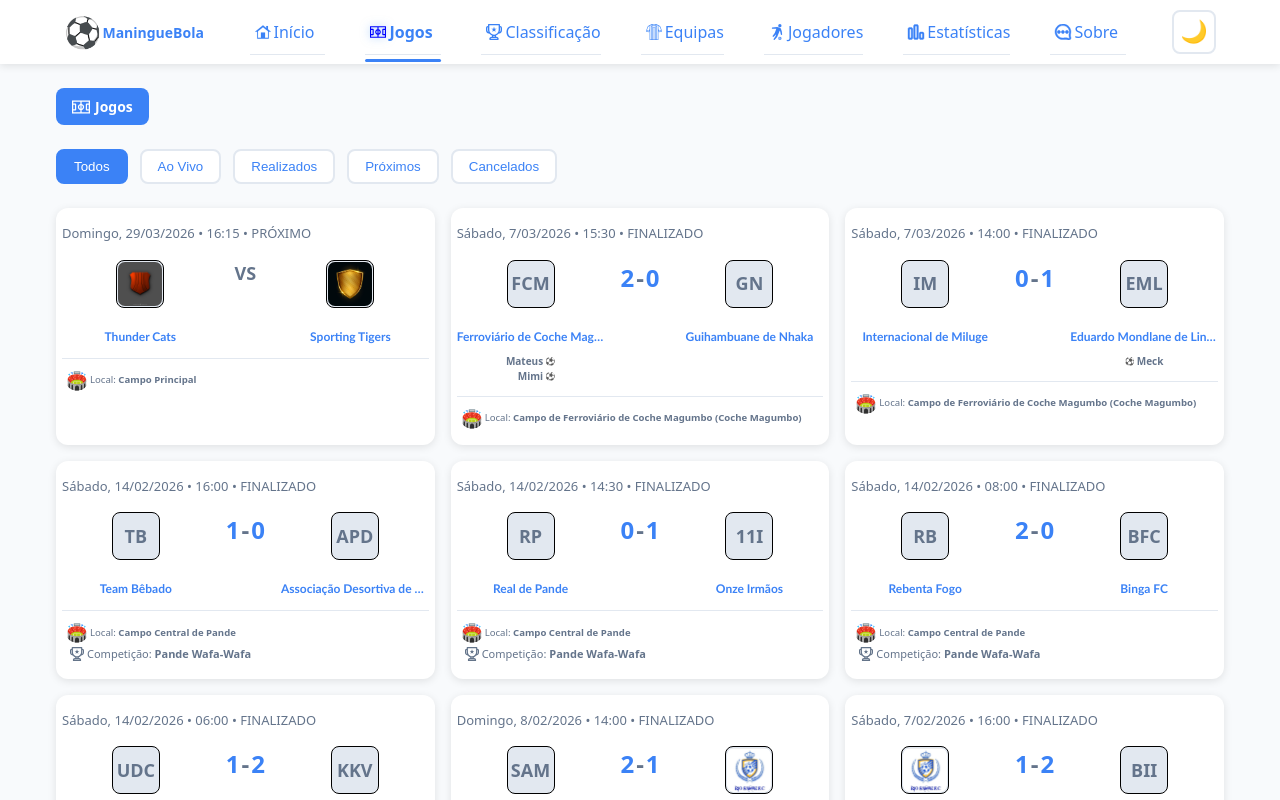
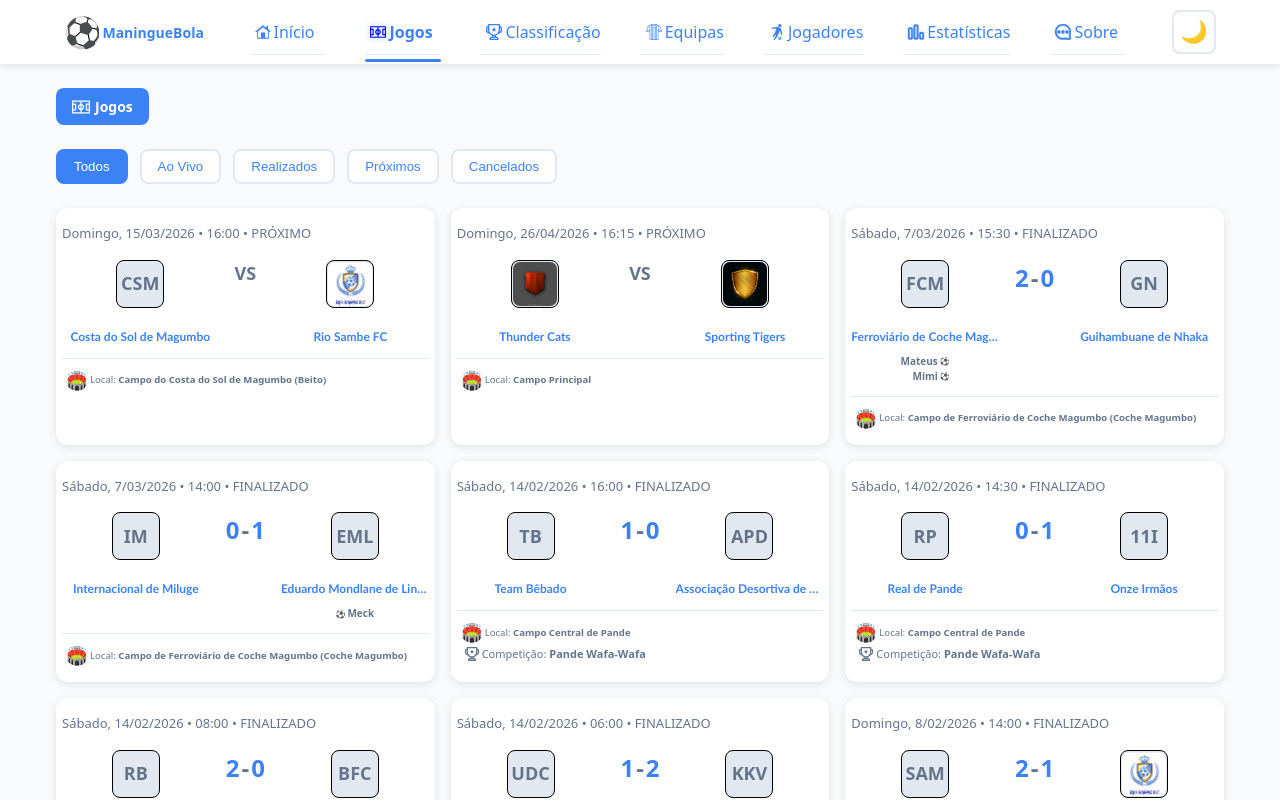
Before and after one commit to Raimundroid/maninguebola, a React (Vite) app: page /jogos in a window 1280 px wide. Shown: the top 800 px of the page. Built offline with nearby package versions, Linux system fonts and the light colour scheme.

Commit message:
added one more new team and one match

```diff
--- a/src/data/matchesData.js
+++ b/src/data/matchesData.js
@@ -269,6 +269,24 @@ const matchesData = [
     homeScorers: ["Mateus", "Mimi"],
     awayScorers: [],
   },
+  {
+    id: 16, // Unique ID for React keys
+    homeTeamId: "costaSolMagumbo", //new
+    awayTeamId: "rioSambeFc", //new
+    homeScore: 2, // Only for live/finished
+    awayScore: 0,
+    date: "2026-03-15", // ISO Format
+    time: "16:00",
+    status: "upcoming", // 'live' | 'finished' | 'upcoming'
+    // minute: 67, // Current minute (only for live)
+    venue: "Campo do Costa do Sol de Magumbo (Beito)",
+    // info: "85+ espectadores", // Optional extra info
+    // competition: "",
+    // ✅ NEW: Store as Array of Strings
+    // Note: You can still keep "(2)" for multiple goals if you want strict string display
+    homeScorers: [],
+    awayScorers: [],
+  },
 
   //-----------------------------
   //   {
@@ -351,7 +369,7 @@ const matchesData = [
     homeTeamId: "cats", //new
     awayTeamId: "tigers", //new
     // No scores for upcoming matches
-    date: "2026-03-29", // ISO Format
+    date: "2026-04-26", // ISO Format
     time: "16:15",
     status: "upcoming",
     venue: "Campo Principal",
--- a/src/data/teamsData.js
+++ b/src/data/teamsData.js
@@ -535,6 +535,24 @@ const teamsData = {
     //   email: "eagles@example.com",
     // },
   },
+  costaSolMagumbo: {
+    id: "costaSolMagumbo", // Unique identifier
+    name: "Costa do Sol de Magumbo", // Full team name
+    shortName: "Costa d'Sol d'Magumbo", // ✅ NEW
+    abbr: "CSM", // Abbreviation for logos
+    // position: "1",
+    // points: "99", /////
+    // founded: 1000,
+    stadium: "Campo do Costa do Sol de Magumbo (Beito)",
+    // logo: "/images/teams/shield-gold.jpg",
+    colors: { primary: "aqua", secondary: "red" },
+    // contact: {
+    //   coach: "John Dalton",
+    //   captain: "Jaime Paulo",
+    //   phone: "+258 82 12 34 567",
+    //   email: "eagles@example.com",
+    // },
+  },
   // -------------------------------------
   //   eagles: {
   //     id: "eagles", // Unique identifier
```
